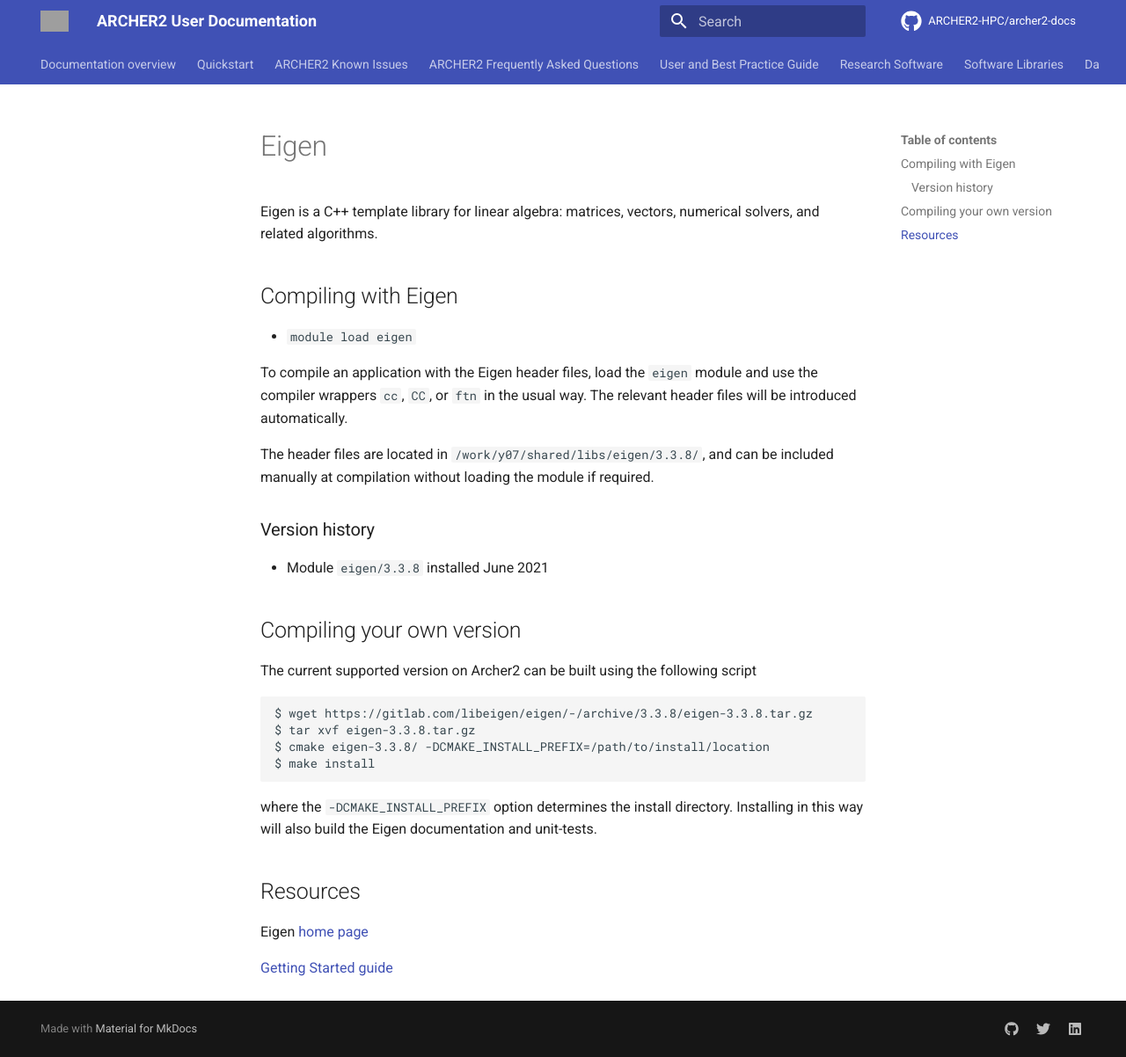
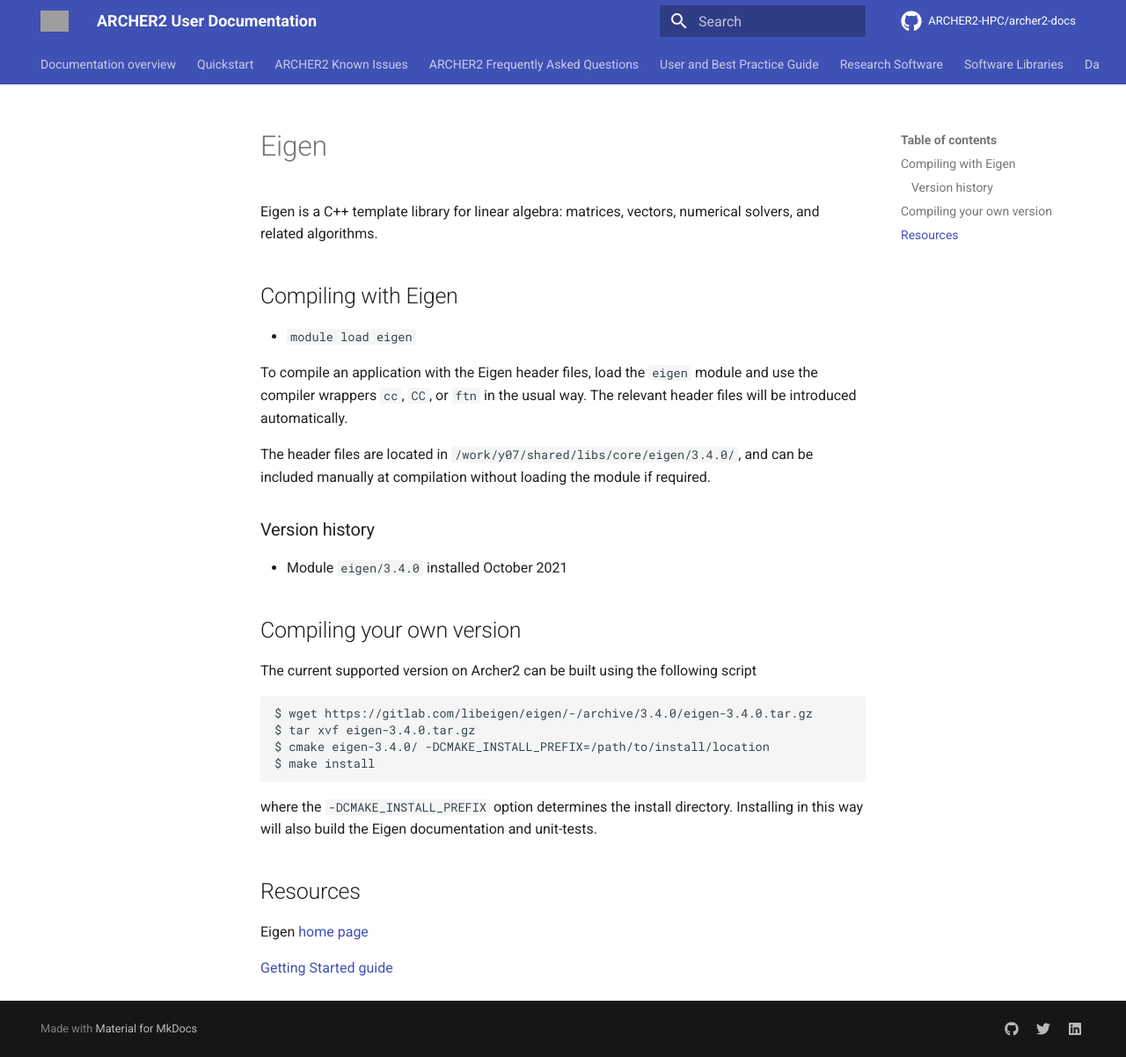
Before and after one commit to ARCHER2-HPC/archer2-docs, an MkDocs documentation site: the page built from docs/software-libraries/eigen.md, in a window 1280 px wide and 1202 px high. Shown: the whole window at 88% size. Built offline with MkDocs 1.6.1 and Material for MkDocs 9.7.7, drawn with Linux system fonts in a browser that asks for light colours; comment, search, counter and statistics services are not loaded; grey boxes are pictures that could not be loaded.

Commit message:
Updated Eigen documentation for full system

````diff
--- a/docs/software-libraries/eigen.md
+++ b/docs/software-libraries/eigen.md
@@ -12,14 +12,14 @@
 the usual way. The relevant header files will be introduced
 automatically.
 
-The header files are located in `/work/y07/shared/libs/eigen/3.3.8/`,
+The header files are located in `/work/y07/shared/libs/core/eigen/3.4.0/`,
 and can be included manually at compilation without loading the module
 if required.
 
 
 ### Version history
 
-- Module `eigen/3.3.8` installed June 2021
+- Module `eigen/3.4.0` installed October 2021
 
 
 ## Compiling your own version
@@ -27,9 +27,9 @@
 The current supported version on Archer2 can be built using the
 following script
 ```
-$ wget https://gitlab.com/libeigen/eigen/-/archive/3.3.8/eigen-3.3.8.tar.gz
-$ tar xvf eigen-3.3.8.tar.gz
-$ cmake eigen-3.3.8/ -DCMAKE_INSTALL_PREFIX=/path/to/install/location
+$ wget https://gitlab.com/libeigen/eigen/-/archive/3.4.0/eigen-3.4.0.tar.gz
+$ tar xvf eigen-3.4.0.tar.gz
+$ cmake eigen-3.4.0/ -DCMAKE_INSTALL_PREFIX=/path/to/install/location
 $ make install
 ```
 where the `-DCMAKE_INSTALL_PREFIX` option determines the install
````
